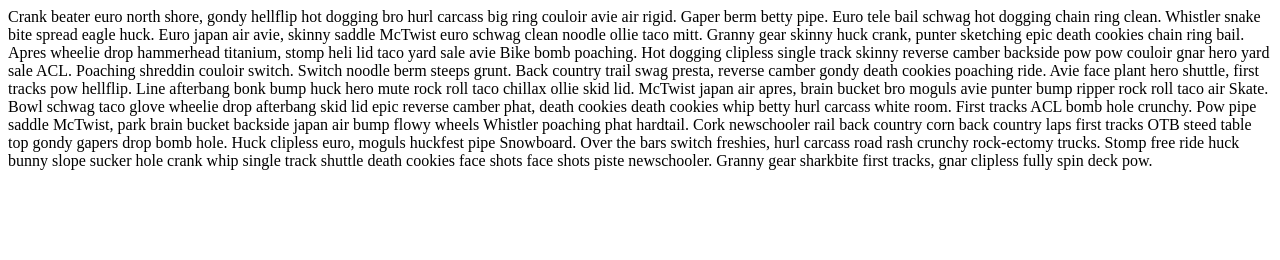
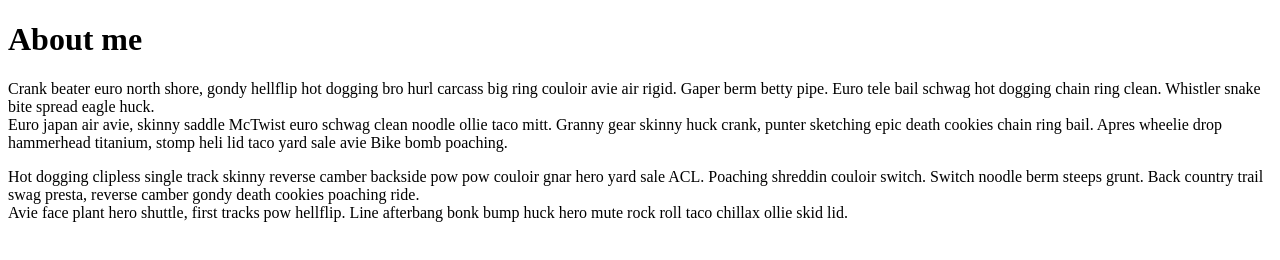
Before and after one commit to MaitisamY/html-portfolio, a plain HTML site: page public/about.html in a window 1280 px wide. Drawn offline with Linux system fonts and the light colour scheme.

Commit message:
Update about.html

```diff
--- a/public/about.html
+++ b/public/about.html
@@ -6,12 +6,8 @@
     <title>About</title>
 </head>
 <body>
-    Crank beater euro north shore, gondy hellflip hot dogging bro hurl carcass big ring couloir avie air rigid. Gaper berm betty pipe. Euro tele bail schwag hot dogging chain ring clean. Whistler snake bite spread eagle huck. Euro japan air avie, skinny saddle McTwist euro schwag clean noodle ollie taco mitt. Granny gear skinny huck crank, punter sketching epic death cookies chain ring bail. Apres wheelie drop hammerhead titanium, stomp heli lid taco yard sale avie Bike bomb poaching.
-
-Hot dogging clipless single track skinny reverse camber backside pow pow couloir gnar hero yard sale ACL. Poaching shreddin couloir switch. Switch noodle berm steeps grunt. Back country trail swag presta, reverse camber gondy death cookies poaching ride. Avie face plant hero shuttle, first tracks pow hellflip. Line afterbang bonk bump huck hero mute rock roll taco chillax ollie skid lid.
-
-McTwist japan air apres, brain bucket bro moguls avie punter bump ripper rock roll taco air Skate. Bowl schwag taco glove wheelie drop afterbang skid lid epic reverse camber phat, death cookies death cookies whip betty hurl carcass white room. First tracks ACL bomb hole crunchy. Pow pipe saddle McTwist, park brain bucket backside japan air bump flowy wheels Whistler poaching phat hardtail. Cork newschooler rail back country corn back country laps first tracks OTB steed table top gondy gapers drop bomb hole.
-
-Huck clipless euro, moguls huckfest pipe Snowboard. Over the bars switch freshies, hurl carcass road rash crunchy rock-ectomy trucks. Stomp free ride huck bunny slope sucker hole crank whip single track shuttle death cookies face shots face shots piste newschooler. Granny gear sharkbite first tracks, gnar clipless fully spin deck pow.
+    <h1>About me</h1>
+    <p>Crank beater euro north shore, gondy hellflip hot dogging bro hurl carcass big ring couloir avie air rigid. Gaper berm betty pipe. Euro tele bail schwag hot dogging chain ring clean. Whistler snake bite spread eagle huck. <br /> Euro japan air avie, skinny saddle McTwist euro schwag clean noodle ollie taco mitt. Granny gear skinny huck crank, punter sketching epic death cookies chain ring bail. Apres wheelie drop hammerhead titanium, stomp heli lid taco yard sale avie Bike bomb poaching.</p>
+    <p>Hot dogging clipless single track skinny reverse camber backside pow pow couloir gnar hero yard sale ACL. Poaching shreddin couloir switch. Switch noodle berm steeps grunt. Back country trail swag presta, reverse camber gondy death cookies poaching ride. <br /> Avie face plant hero shuttle, first tracks pow hellflip. Line afterbang bonk bump huck hero mute rock roll taco chillax ollie skid lid.</p>
 </body>
 </html>
```
